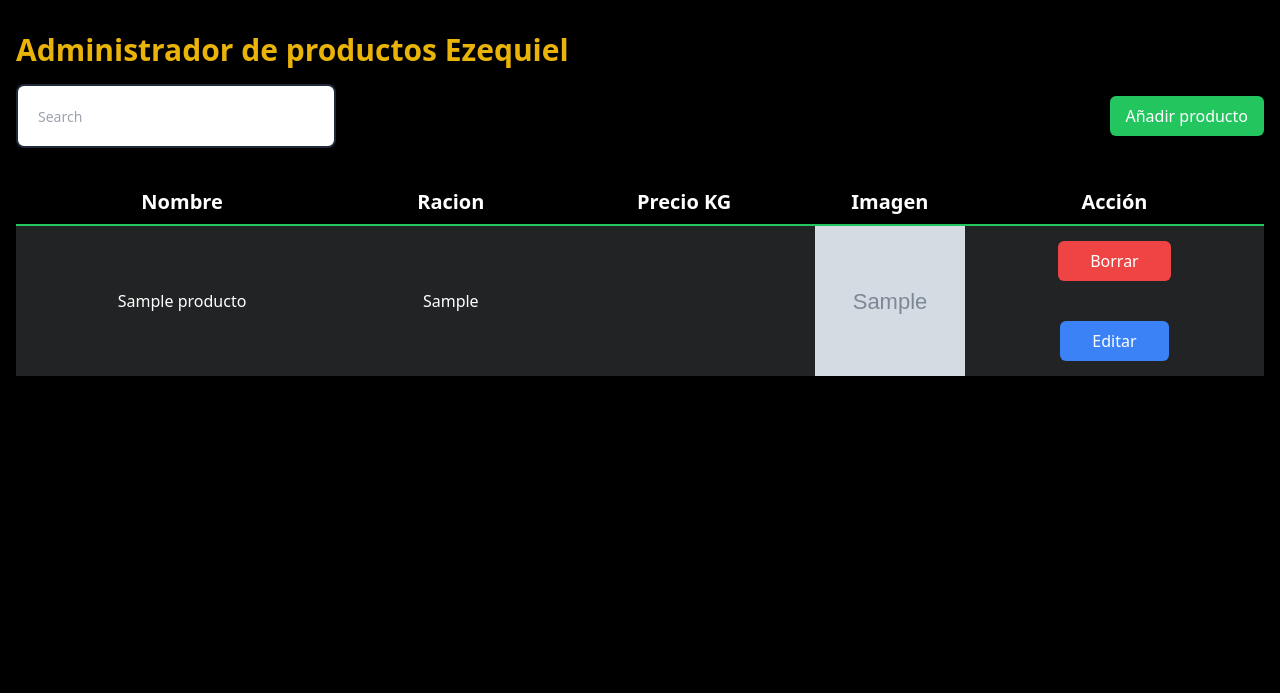
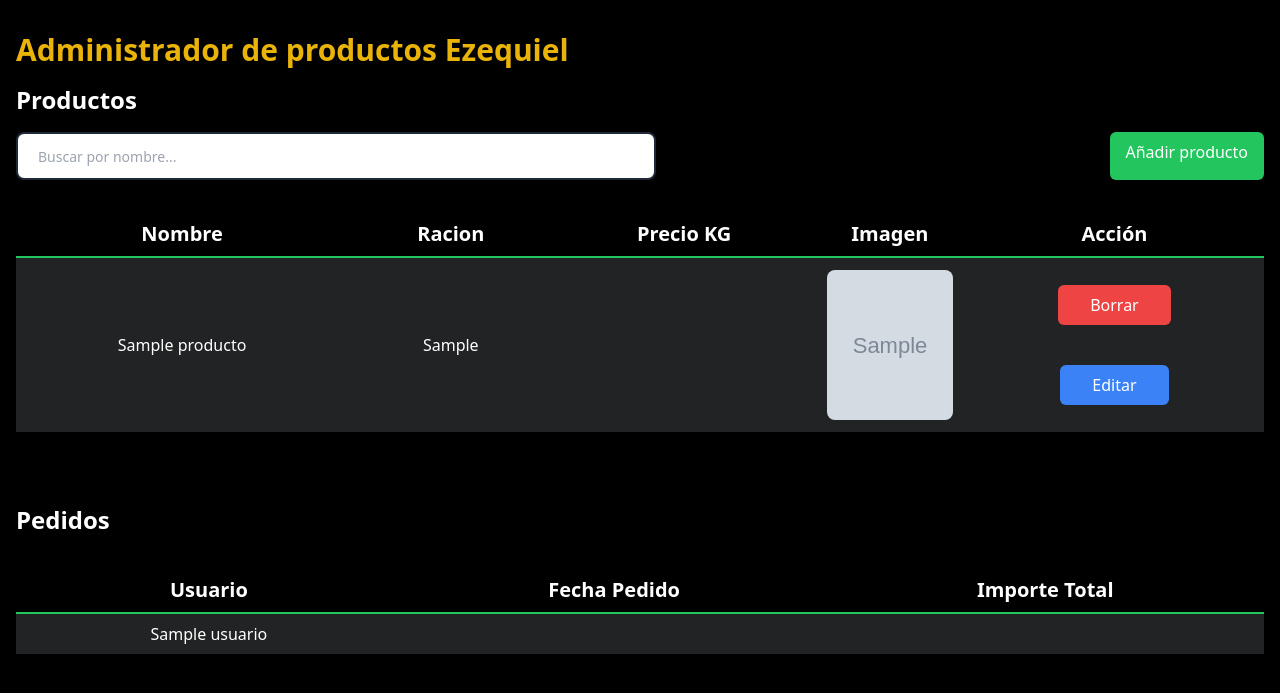
Before and after one commit to joropge/proyecto-DAW-ORG-JOR, a PHP site: page /proyecto-DAW-ORG-JOR/admin in a window 1280 px wide. Shown: the top 693 px of the page. Run offline with PHP 8.4, Linux system fonts and the light colour scheme; the visitor is signed in with stand-in values (Sample User, id 1); tables that the repository leaves empty or names only in its code hold one stand-in row (values such as "Sample post"); grey boxes marked "Sample" are stand-in pictures; data that the repository does not hold is empty; style sheets or scripts are compiled from the project's sources; some libraries are stand-ins or nearby versions.

Commit message:
estilos finales admin

```diff
--- a/admin/index.php
+++ b/admin/index.php
@@ -97,15 +97,16 @@ if ($_SERVER['REQUEST_METHOD'] === 'GET' && isset($_GET['editarProducto'])) {
 <body class="bg-black text-white font-sans">
 <main class="container mx-0 px-4 py-8">
     <h1 class="text-yellow-500 text-3xl font-bold mb-4">Administrador de productos Ezequiel</h1>
-    <div class="flex justify-between items-center h-16">
+    <div>
+        <h2 class="text-white text-2xl font-bold mb-4">Productos</h2>
+        <div class="flex justify-between items-center" style="height: 3rem;">
 
-        <input type="text" id="search" class="w-80 border-2 border-gray-800 px-5 pr-16 rounded-lg text-sm focus:outline-none h-full text-black" placeholder="Search">
+            <input type="text" id="search" class="w-80 border-2 border-gray-800 px-5 pr-16 rounded-lg text-sm focus:outline-none h-full text-black" style="height:100%; width:40rem;" placeholder="Buscar por nombre...">
 
             <a href="./actions/crear-producto.php"
-                class="inline-block bg-green-500 text-white px-4 py-2 rounded-md hover:bg-green-600 transition duration-300 ease-in-out">Añadir
+                    class="inline-block bg-green-500 text-white px-4 py-2 rounded-md hover:bg-green-600 transition duration-300 ease-in-out" style="height: 100%;">Añadir
                     producto</a>
         </div>
-
 
             <table class="mt-8 w-full">
         <thead class="border-b-2 border-green-500">
@@ -123,16 +124,15 @@ if ($_SERVER['REQUEST_METHOD'] === 'GET' && isset($_GET['editarProducto'])) {
                     $query = "SELECT * FROM productos";
                     $resultado = mysqli_query($db, $query);
 
-
         while ($row = mysqli_fetch_assoc($resultado)) {
         echo "<tr class='h-full'>";
         echo "<td id='nameSearch' class='px-4 py-2 text-center'>" . $row['nombre'] . "</td>";
         echo "<td class='px-4 py-2 text-center'>" . $row['racion'] . "</td>";
         echo "<td class='px-4 py-2 text-center'>" . $row['precioKg'] . "</td>";
         if (!empty($row['imagen'])) {
-        echo "<td class=' h-[150px] w-[150px] overflow-auto'><img class='h-[150px] w-[150px]' src='../imagenes/" . $row['imagen'] . "  '></td>";
+            echo "<td class=' h-[150px] w-[150px] overflow-auto p-3'><img class='h-[150px] w-[150px] rounded-lg' src='../imagenes/" . $row['imagen'] . "  '></td>";
         } else {
-        echo "<td class='h-[150px] w-[150px] '><img src='https://via.placeholder.com/150'></td>";
+            echo "<td class='h-[150px] w-[150px] p-3'><div class='rounded-lg h-[150px] w-[150px] grid place-content-center ' style='background-color: #404040; color: gray;'>" . $row['nombre'] . "</div></td>";
         }
         echo "<td class='px-4 py-2 mx-5'>
         <div class=' w-full h-full flex flex-col justify-center items-center gap-2'>
@@ -142,6 +142,39 @@ while ($row = mysqli_fetch_assoc($resultado)) {
         </div>
             </td>";
         //Añadir enlace para editar
+
+        echo "</tr>";
+        }
+        ?>
+                </tbody>
+        </table>
+    </div>
+
+    <br><br><br>
+
+<h2 class="text-white text-2xl font-bold mb-4">Pedidos</h2>
+
+
+<table class="mt-8 w-full">
+<thead class="border-b-2 border-green-500">
+<tr class="border-b-2 border-green-500">
+<th class="px-4 py-2 text-xl">Usuario</th>
+<th class="px-4 py-2 text-xl">Fecha Pedido</th>
+<th class="px-4 py-2 text-xl">Importe Total</th>
+
+</tr>
+</thead>
+<tbody class="odd:bg-slate-300">
+<?php
+// Your PHP code to display the products from the "pedidos" table goes here
+$query = "SELECT pedidos.*, usuarios.nombre FROM pedidos INNER JOIN usuarios ON pedidos.idUser = usuarios.id";
+$resultado = mysqli_query($db, $query);
+
+while ($row = mysqli_fetch_assoc($resultado)) {
+    echo "<tr class='h-full'>";
+    echo "<td id='nameSearch' class='px-4 py-2 text-center'>" . $row['nombre'] . "</td>";
+    echo "<td class='px-4 py-2 text-center'>" . $row['fechaPedido'] . "</td>";
+    echo "<td class='px-4 py-2 text-center'>" . $row['precioTotal'] . "</td>";
 
     echo "</tr>";
 }
```
Lines whose indentation alone changed are shown as unchanged.
